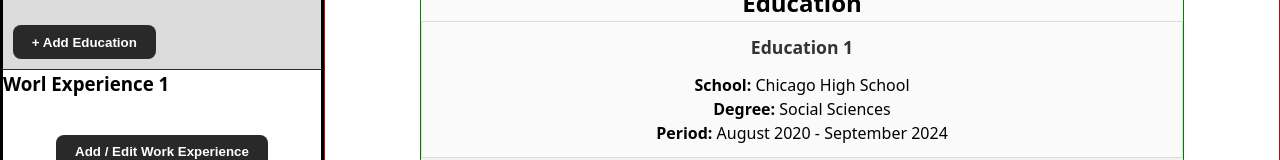
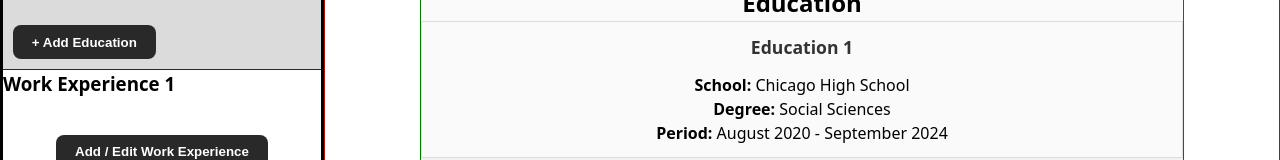
Before and after one commit to FreeFallRush/cv-application, a React (Vite) app: page / in a window 1280 px wide. Shown: the part 333-493 px from the top of the page. Built offline with nearby package versions, Linux system fonts and the light colour scheme.

Commit message:
Fixed typo in App.jsx

```diff
--- a/src/App.jsx
+++ b/src/App.jsx
@@ -125,7 +125,7 @@ function App() {
           <section className="practicalExperience-form">
             {practicalExperienceList.map((exp, index) => (
               <div key={exp.id} className="experience-entry">
-                <h3>Worl Experience {index + 1}</h3>
+                <h3>Work Experience {index + 1}</h3>
                 <PracticalExperienceForm
                   experienceInfo={exp}
                   onSubmit={(newExp) =>
```
